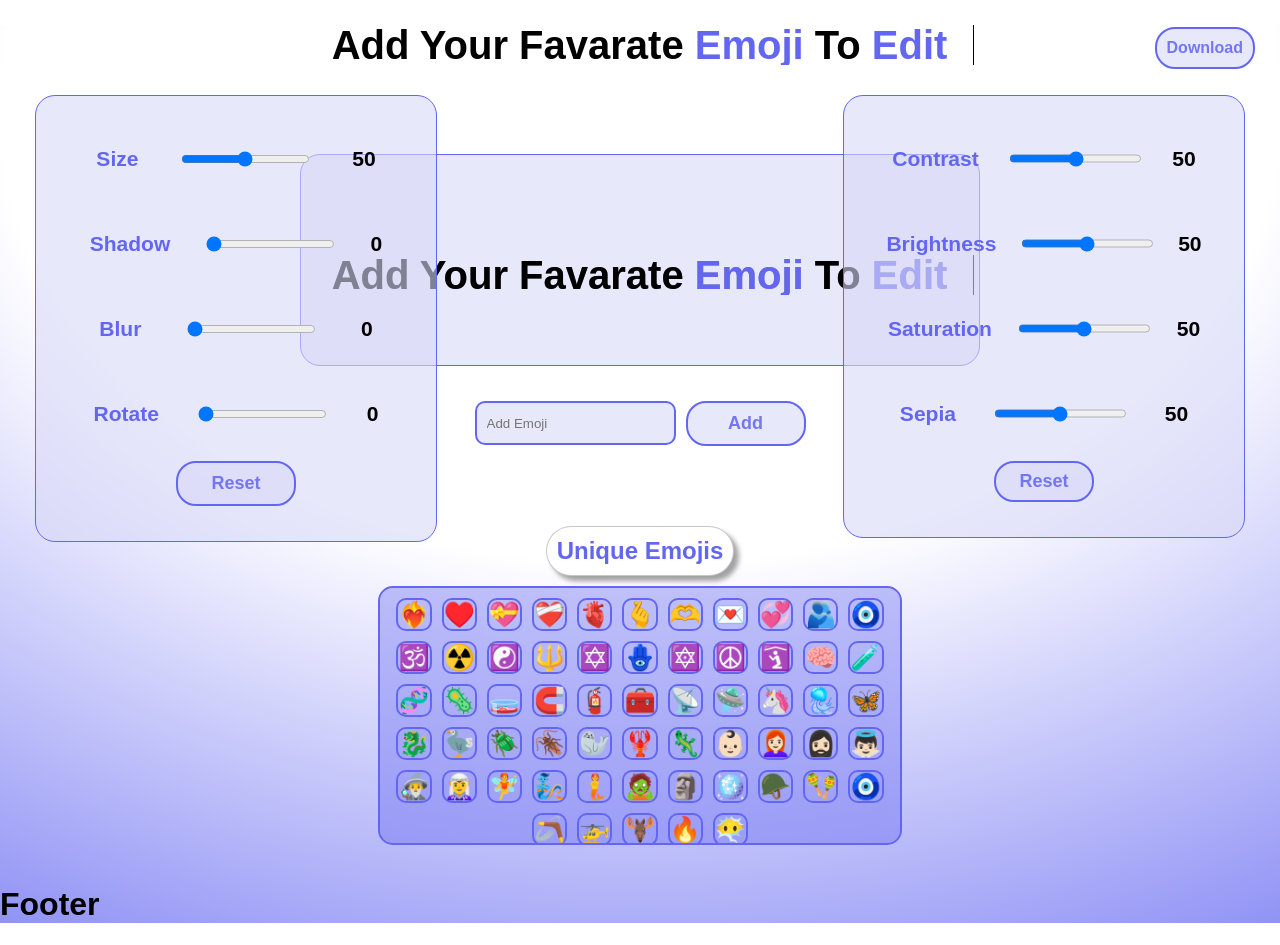
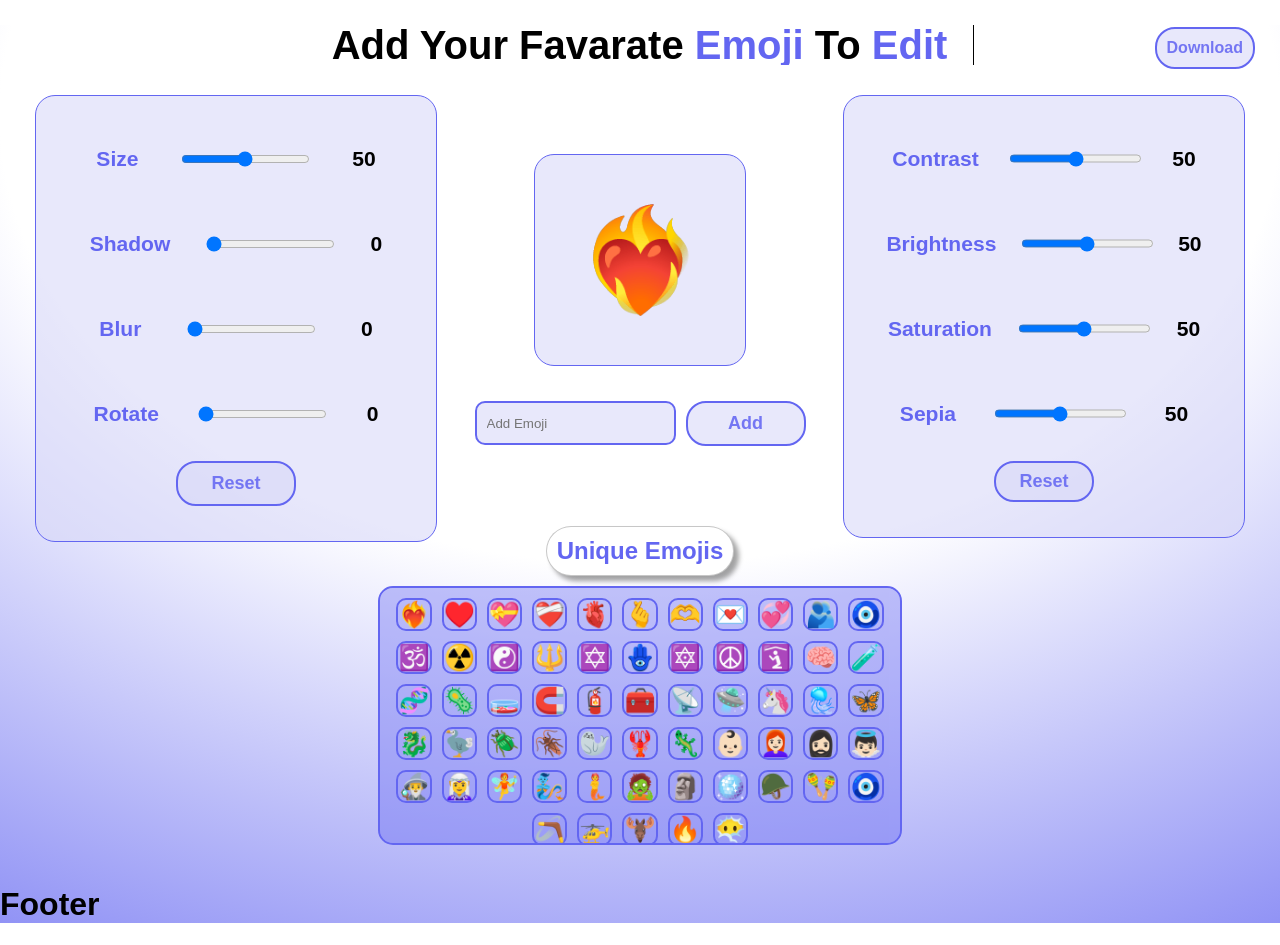
Before and after one commit to satyamrk18/Emoji-Editor, a React (Vite) app: page / in a window 1280 px wide. Built offline with nearby package versions, Linux system fonts and the light colour scheme.

Commit message:
heading change

```diff
--- a/src/App.jsx
+++ b/src/App.jsx
@@ -8,7 +8,7 @@ import Footer from "./Footer.jsx";
 
 
 const App = () => {
-  const [emoji, setEmoji] = useState(<Heading />);
+  const [emoji, setEmoji] = useState("❤️‍🔥");
   const [inputEmoji, setInputEmoji] = useState("");
   const [range, setRange] = useState(50);
   const [blur, setBlur] = useState(0);
```
